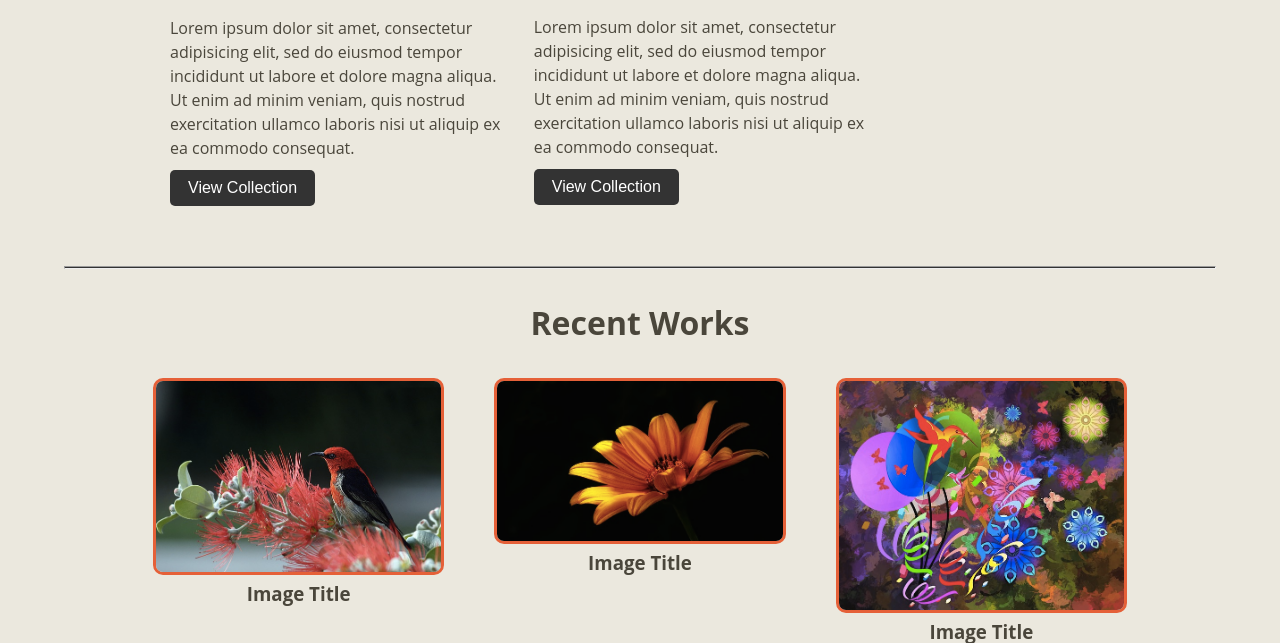
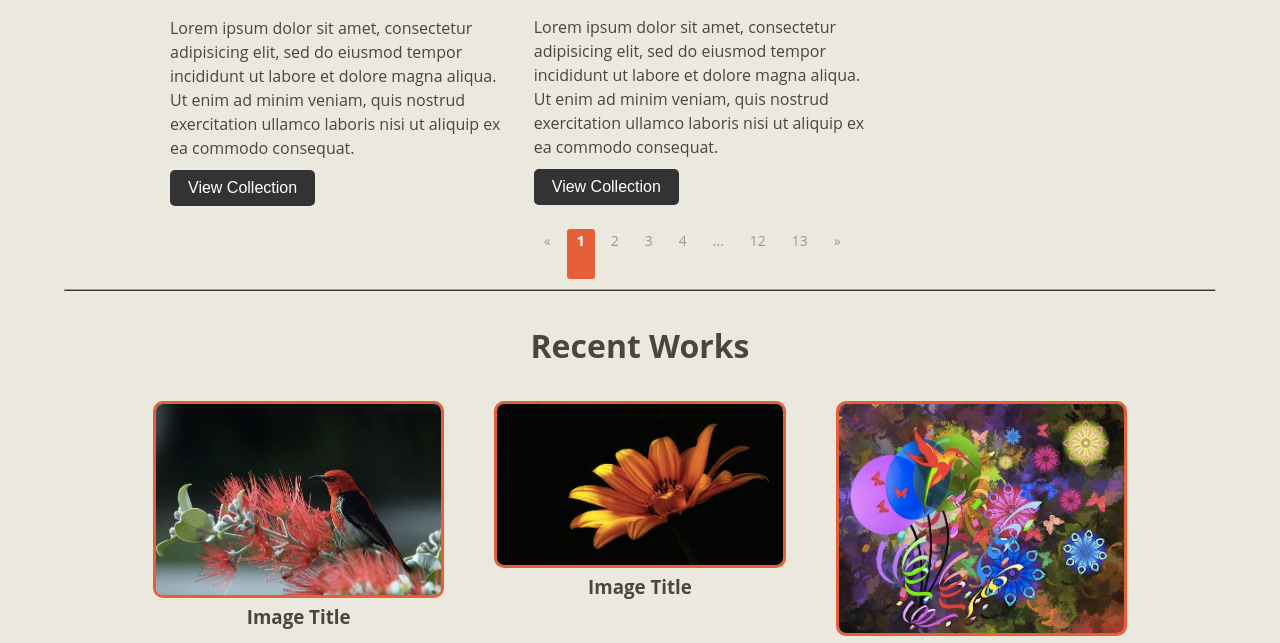
Before and after one commit to afalsario/internettes-template, a PHP site: page /collections.php in a window 1280 px wide. Shown: the part 1297-1940 px from the top of the page. Run offline with PHP 8.4, Linux system fonts and the light colour scheme; some libraries are stand-ins or nearby versions; some web fonts are replaced.

Commit message:
made a few changes to styling

```diff
--- a/collections.php
+++ b/collections.php
@@ -59,9 +59,23 @@ echo $header . $nav . $content_before;
 			<div class="center_button">
 				<a href="#"><button class="button">View Collection</button></a>
 			</div>
+			<br>
+			<ul class="pagination">
+				<li class="arrow unavailable"><a href="">&laquo;</a></li>
+  				<li class="current"><a href="">1</a></li>
+  				<li><a href="">2</a></li>
+  				<li><a href="">3</a></li>
+  				<li><a href="">4</a></li>
+  				<li class="unavailable"><a href="">&hellip;</a></li>
+  				<li><a href="">12</a></li>
+  				<li><a href="">13</a></li>
+  				<li class="arrow"><a href="">&raquo;</a></li>
+			</ul>
 		</div>
+
 	</div>
 </div>
 
+
 <?php echo $content_after; ?>
 <?php echo $footer; ?>
--- a/style.css
+++ b/style.css
@@ -1951,3 +1951,52 @@ a.contact-button:active {
   background-color: #E56038;
   color: #fff;
 }
+
+/*********************Pagination*******************/
+
+
+ul.pagination {
+  display: block;
+  margin-left: -0.3125rem;
+  min-height: 1.5rem; }
+  ul.pagination li {
+    color: #222222;
+    font-size: 0.875rem;
+    height: 1.5rem;
+    margin-left: 0.3125rem; }
+    ul.pagination li a, ul.pagination li button {
+      border-radius: 3px;
+      transition: background-color 300ms ease-out;
+      background: none;
+      color: #999999;
+      display: block;
+      font-size: 1em;
+      font-weight: normal;
+      line-height: inherit;
+      padding: 0.0625rem 0.625rem 0.0625rem; }
+    ul.pagination li:hover a,
+    ul.pagination li a:focus, ul.pagination li:hover button,
+    ul.pagination li button:focus {
+      background: #e56038; }
+    ul.pagination li.unavailable a, ul.pagination li.unavailable button {
+      cursor: default;
+      color: #999999; }
+    ul.pagination li.unavailable:hover a, ul.pagination li.unavailable a:focus, ul.pagination li.unavailable:hover button, ul.pagination li.unavailable button:focus {
+      background: transparent; }
+    ul.pagination li.current a, ul.pagination li.current button {
+      background: #E56038;
+      color: #FFFFFF;
+      cursor: default;
+      font-weight: bold; }
+      ul.pagination li.current a:hover, ul.pagination li.current a:focus, ul.pagination li.current button:hover, ul.pagination li.current button:focus {
+        background: #E56038; }
+  ul.pagination li {
+    display: block;
+    float: left; }
+
+/* Pagination centred wrapper */
+.pagination-centered {
+  text-align: center; }
+  .pagination-centered ul.pagination li {
+    display: inline-block;
+    float: none; }
--- a/works_expanded.php
+++ b/works_expanded.php
@@ -103,8 +103,11 @@ echo $header . $nav . $content_before;
 					<p>15 X 18</p>
 					<p>$900 USD</p>
 			</div>
+
                 </section>
+
             </div>
+
         </div>
 
 
```
